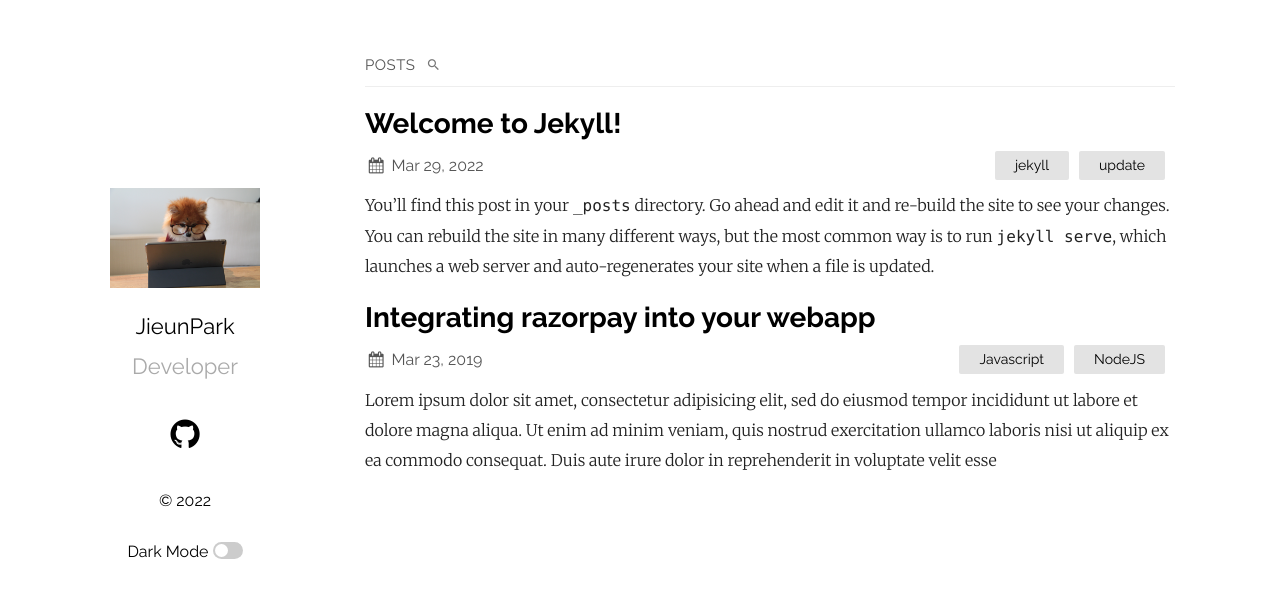
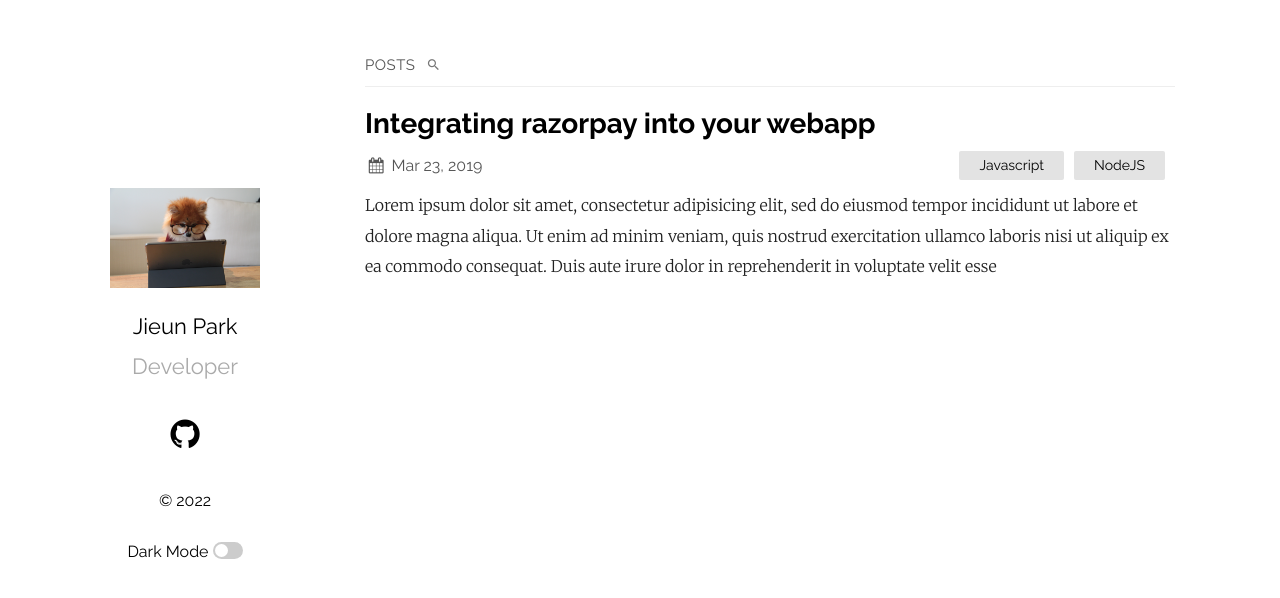
Before and after one commit to jieun-p974/jieun-p974.github.io, a Jekyll site: the page built from index.md, in a window 1280 px wide. Shown: the top 598 px of the page. Built offline with Jekyll 4.4.1, drawn with Linux system fonts in a browser that asks for light colours.

Commit message:
theme 오류

```diff
--- a/Gemfile
+++ b/Gemfile
@@ -2,3 +2,4 @@
 
 source "https://rubygems.org"
 gemspec
+# gem "plainwhite"
--- a/_config.yml
+++ b/_config.yml
@@ -12,7 +12,7 @@
 sass:
   sass_dir: _sass
 plainwhite:
-  name: JieunPark
+  name: Jieun Park
   tagline: Developer
   date_format: "%b %-d, %Y"
   sitemap: true # set to true to generate sitemap.xml content
--- a/_posts/2022-03-29-welcome-to-jekyll.markdown
+++ /dev/null
@@ -1,29 +0,0 @@
----
-layout: post
-title:  "Welcome to Jekyll!"
-date:   2022-03-29 21:02:31 +0900
-categories: jekyll update
----
-You’ll find this post in your `_posts` directory. Go ahead and edit it and re-build the site to see your changes. You can rebuild the site in many different ways, but the most common way is to run `jekyll serve`, which launches a web server and auto-regenerates your site when a file is updated.
-
-Jekyll requires blog post files to be named according to the following format:
-
-`YEAR-MONTH-DAY-title.MARKUP`
-
-Where `YEAR` is a four-digit number, `MONTH` and `DAY` are both two-digit numbers, and `MARKUP` is the file extension representing the format used in the file. After that, include the necessary front matter. Take a look at the source for this post to get an idea about how it works.
-
-Jekyll also offers powerful support for code snippets:
-
-{% highlight ruby %}
-def print_hi(name)
-  puts "Hi, #{name}"
-end
-print_hi('Tom')
-#=> prints 'Hi, Tom' to STDOUT.
-{% endhighlight %}
-
-Check out the [Jekyll docs][jekyll-docs] for more info on how to get the most out of Jekyll. File all bugs/feature requests at [Jekyll’s GitHub repo][jekyll-gh]. If you have questions, you can ask them on [Jekyll Talk][jekyll-talk].
-
-[jekyll-docs]: https://jekyllrb.com/docs/home
-[jekyll-gh]:   https://github.com/jekyll/jekyll
-[jekyll-talk]: https://talk.jekyllrb.com/
--- a/about.markdown
+++ /dev/null
@@ -1,18 +0,0 @@
----
-layout: page
-title: About
-permalink: /about/
----
-
-This is the base Jekyll theme. You can find out more info about customizing your Jekyll theme, as well as basic Jekyll usage documentation at [jekyllrb.com](https://jekyllrb.com/)
-
-You can find the source code for Minima at GitHub:
-[jekyll][jekyll-organization] /
-[minima](https://github.com/jekyll/minima)
-
-You can find the source code for Jekyll at GitHub:
-[jekyll][jekyll-organization] /
-[jekyll](https://github.com/jekyll/jekyll)
-
-
-[jekyll-organization]: https://github.com/jekyll
--- a/index.markdown
+++ /dev/null
@@ -1,6 +0,0 @@
----
-# Feel free to add content and custom Front Matter to this file.
-# To modify the layout, see https://jekyllrb.com/docs/themes/#overriding-theme-defaults
-
-layout: home
----
```
